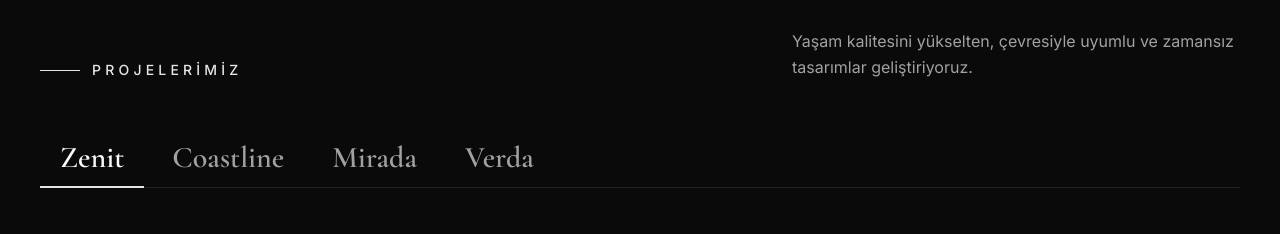
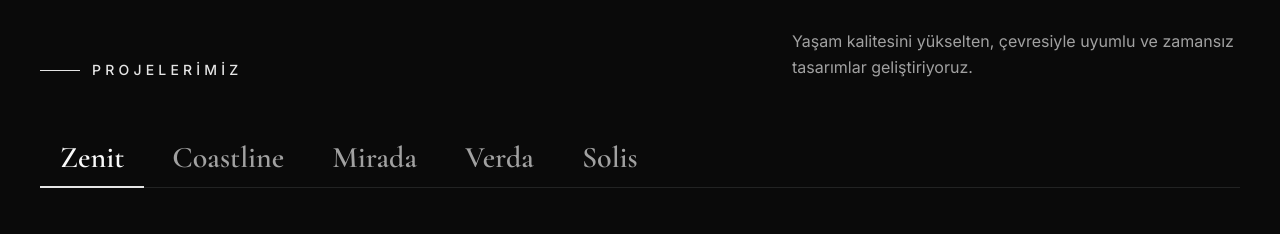
Before and after one commit to doganvciii/Avcioglu-site, a Next.js app: page / in a window 1280 px wide. Shown: the part 900-1134 px from the top of the page. Built offline with nearby package versions, Linux system fonts and the light colour scheme.

Commit message:
Solis projesi ve görselleri eklendi

```diff
--- a/components/projects-section.tsx
+++ b/components/projects-section.tsx
@@ -88,6 +88,25 @@ const projects: Project[] = [
     gallery: [
       { src: '/1 kopya.jpg', alt: 'Verda projesi cephe ve balkonlar' },
       { src: '/2 kopya.jpg', alt: 'Verda projesi akşam cephe aydınlatması' },
+    ],
+  },
+  {
+    id: 'solis',
+    name: 'Solis',
+    status: 'Satışta',
+    description:
+      'Antalya / Kepez (Çamlıbel) konumunda yer alan Solis, butik konut projesi; modern dış cephe ve gelişmiş güvenlik/konfor özellikleri sunar.',
+    features: [
+      { icon: Building2, label: 'Modern Dış Cephe Mimarisi' },
+      { icon: Sparkles, label: 'Dikey Dış Cephe LED Aydınlatma' },
+      { icon: Waves, label: 'Lüks Cam Balkon Korkulukları' },
+      { icon: ShieldCheck, label: 'Asansör & Şifreli Giriş Sistemi' },
+      { icon: ToyBrick, label: 'Otomatik Panjur' },
+      { icon: ShieldCheck, label: 'Görüntülü Diyafon & Güvenlik Kamerası' },
+    ],
+    gallery: [
+      { src: '/solis-1.jpg', alt: 'Solis projesi cephe ve balkonlar' },
+      { src: '/solis-2.jpg', alt: 'Solis projesi gündüz cephe görünümü ve led detaylar' },
     ],
   },
 ]
```
Also changed, not shown: public/solis-1.jpg (added), public/solis-2.jpg (added).
